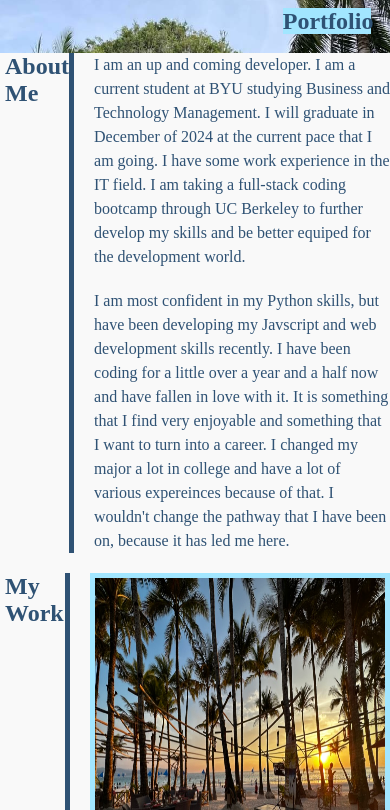
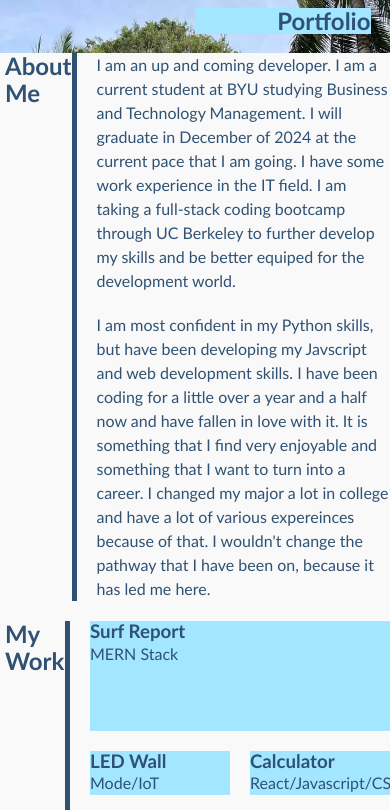
Before and after one commit to hstephan23/portfolio-challenge, a plain HTML site: page index.html in a window 390 px wide. Shown: the part 94-904 px from the top of the page. Drawn offline with Linux system fonts and the light colour scheme.

Commit message:
fixed most of the smaller screen issues, will fix last part

```diff
--- a/assets/style.css
+++ b/assets/style.css
@@ -3,6 +3,7 @@
     color: #2f5274;
     padding: 0;
     margin: 0;
+    font-family:'Gill Sans', 'Gill Sans MT', Calibri, 'Trebuchet MS', sans-serif;
 }
 
 /*element selectors*/
@@ -200,7 +201,7 @@ footer {
     margin-right: 70.5%;
     margin-bottom: 12.5%;
     padding: 5px;
-    padding-left: 2.5%
+    padding-left: 2.5%;
 }
 
 .puzzle_text {
@@ -213,16 +214,16 @@ footer {
     padding-left: 5px;
 }
 
-@media screen and (max-width: 375px) {
+@media screen and (max-width: 415px) {
     .front_text {
         margin: 0;
         padding: 0;
     }
     #pastel_puzzles {
-        height: 82.5%;
         background-color: rgb(162, 230, 255);
     }
-    #led_wall {
-        padding-right: 10px;
+    #subtitle {
+        margin-left: 50%;
     }
+
 }
--- a/index.html
+++ b/index.html
@@ -45,7 +45,7 @@ THEN I am presented with a responsive layout that adapts to my viewport -->
                 I will graduate in December of 2024 at the current pace that I am going. I have some work experience in the IT field.
                 I am taking a full-stack coding bootcamp through UC Berkeley to further develop my skills and be better equiped for the development world.
             </p>
-            <p id="paragraph2">I am most confident in my Python skills, but have been developing my Javscript and web development skills recently.
+            <p id="paragraph2">I am most confident in my Python skills, but have been developing my Javscript and web development skills.
                 I have been coding for a little over a year and a half now and have fallen in love with it. It is something that I find very enjoyable
                 and something that I want to turn into a career. I changed my major a lot in college and have a lot of various expereinces because of that.
                 I wouldn't change the pathway that I have been on, because it has led me here.
```
